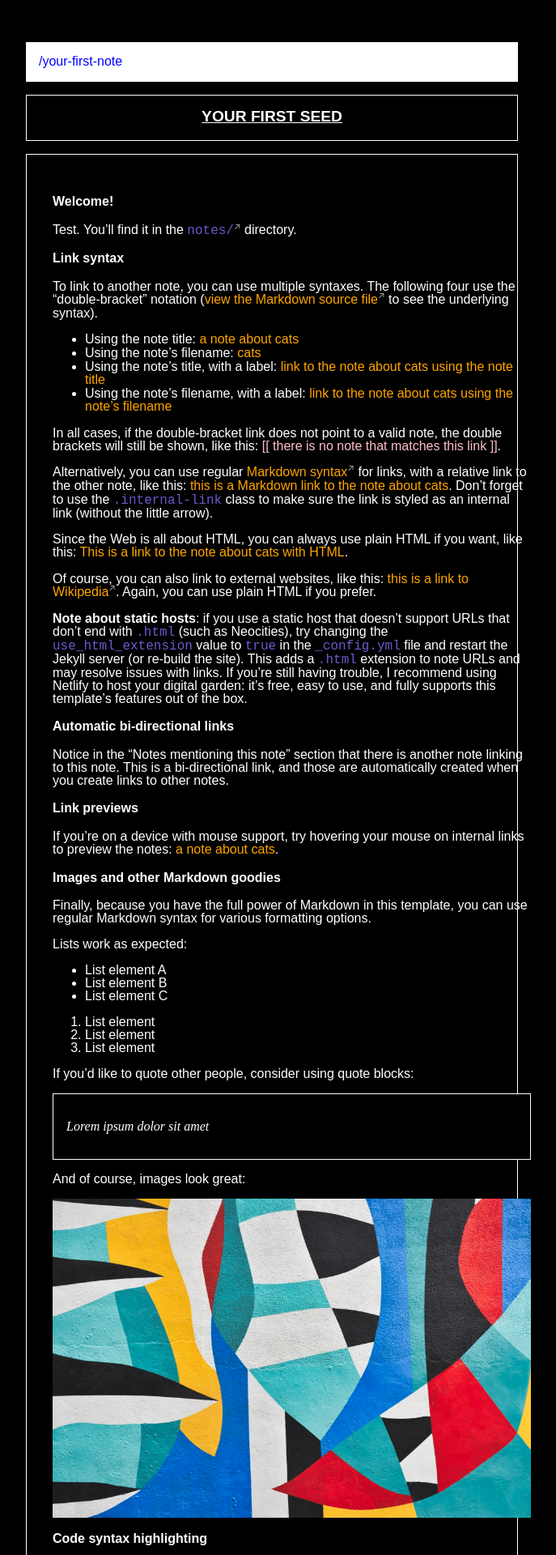
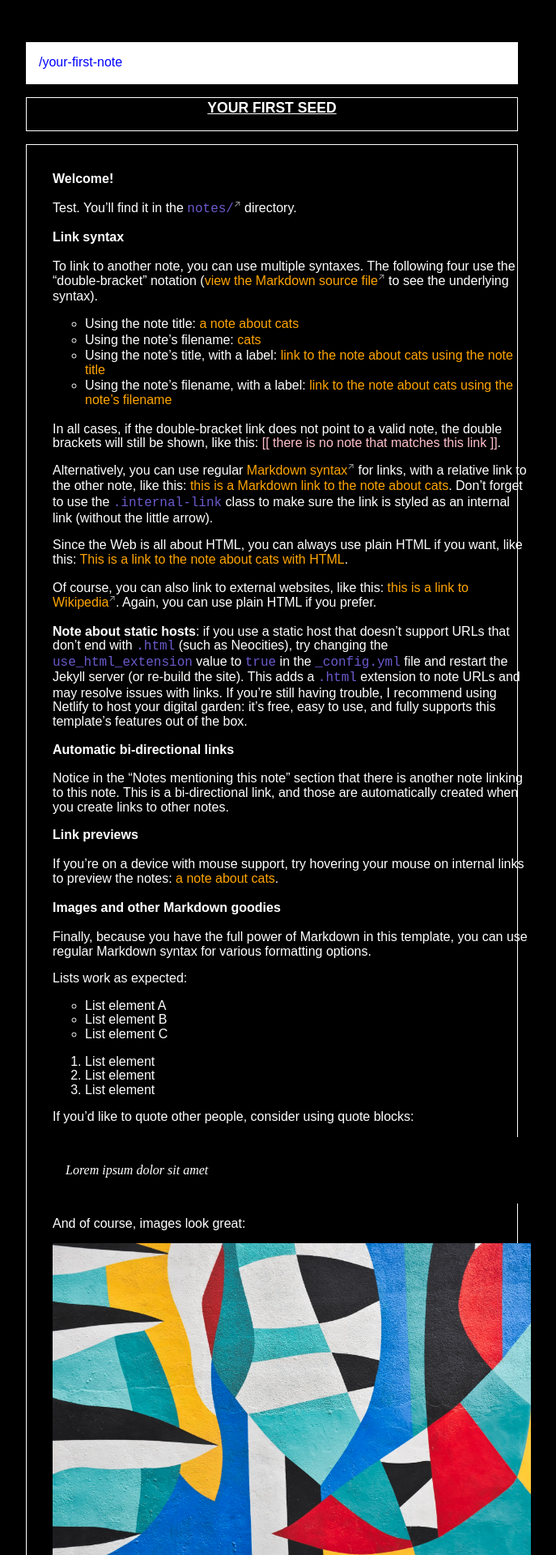
Before and after one commit to xcela/Exocore, a Jekyll site: the page built from _notes/your-first-note.md, in a window 1280 px wide. Shown: the top 1920 px of the page at 81% size, without its empty margins (304-991 px from the left). Built offline with Jekyll 4.4.1, drawn with Linux system fonts in a browser that asks for light colours.

Commit message:
Update _style.scss

```diff
--- a/_sass/_style.scss
+++ b/_sass/_style.scss
@@ -11,7 +11,7 @@ body {
   box-sizing: content-box;
   font-family: $font-family;
   margin: 0 auto;
-  line-height: 1em;
+  line-height: 1.1em;
   padding: 4vh 6vw;
   overflow-x: hidden;
   color: $color-text;
@@ -53,7 +53,6 @@ time {
   font-family:monospace;
 }
 
-license {margin-top: 2em;}
 
 .footer-nav {
   font-size: 0.8em;
@@ -76,8 +75,10 @@ blockquote {
   font-family: serif;
     font-style: italic;
   background: $color-box-background;
-  border-radius: $border-radius;
-  border: 1px solid white;
+}
+
+ul {
+  list-style-type: circle;
 }
 
 hr {
@@ -93,7 +94,8 @@ h6 {
   line-height: 1.3;
   margin-bottom: 0;
   padding-bottom: 0;
-  font-size:1.2em;
+  font-size:1.1em;
+  margin:0em;
 }
 
 h1 { text-transform:uppercase; text-decoration:underline; text-align:center; font-weight:bold;}
```
